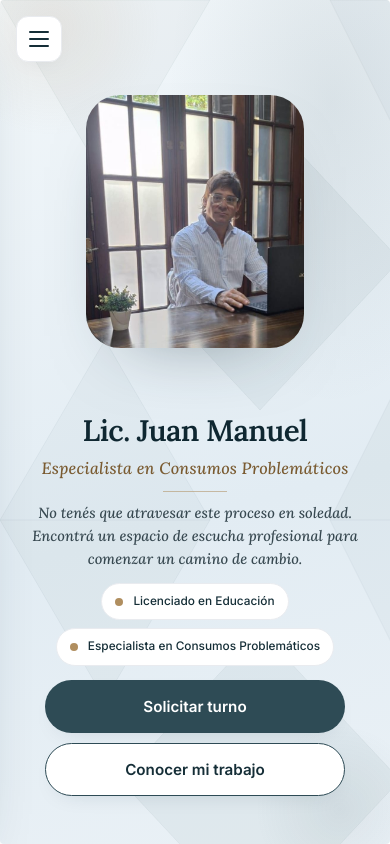
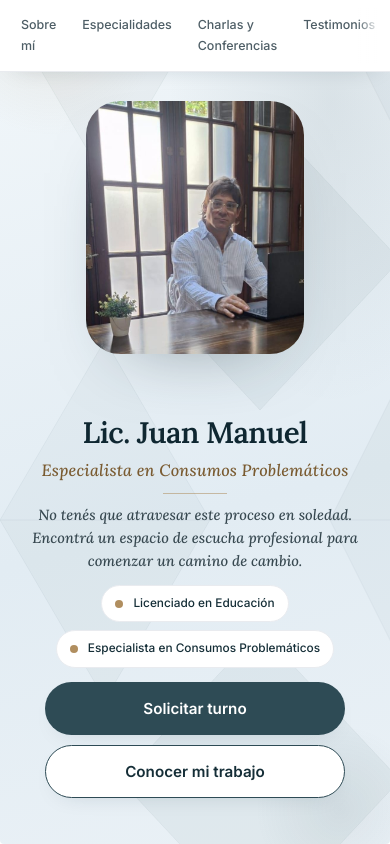
Before and after one commit to braianoertlinger93/juan-manuel-web, a website: page public/index.html in a window 390 px wide. Drawn offline with nearby package versions, Linux system fonts and the light colour scheme; no server answers.

Commit message:
Nav movil: barra superior fija con scroll horizontal, sin hamburguesa

```diff
--- a/public/css/styles.css
+++ b/public/css/styles.css
@@ -1235,17 +1235,66 @@ h1, h2, h3, p { margin: 0; }
   .app { display: block; }
   /* Altura real del viewport móvil (100dvh), sin los cortes de la barra del navegador */
   .app, .main { height: 100vh; height: 100dvh; }
+
+  /* Menú lateral → barra superior fija y compacta (móvil) */
   .sidebar {
     position: fixed;
-    top: 0; left: 0; bottom: 0;
-    width: min(300px, 84vw);
-    transform: translateX(-102%);
-    transition: transform 0.35s cubic-bezier(0.22, 0.61, 0.36, 1);
-    box-shadow: var(--shadow);
+    top: 0; left: 0; right: 0;
+    z-index: 50;
+    width: auto;
+    height: auto;
+    transform: none;
+    flex-direction: column;
+    padding: 8px 10px;
+    border-right: 0;
+    border-bottom: 1px solid var(--line);
+    box-shadow: var(--shadow-sm);
+    overflow: visible;
   }
-  .sidebar.open { transform: none; }
-  .menu-toggle { display: flex; }
-  .section-inner { justify-content: flex-start; padding-top: 88px; }
+  .brand,
+  .sidebar-footer { display: none; }
+  .nav { position: relative; flex: none; width: 100%; }
+  .nav::after {
+    content: "";
+    position: absolute;
+    top: 0; right: 0; bottom: 0;
+    width: 24px;
+    pointer-events: none;
+    background: linear-gradient(to left, var(--surface), rgba(255, 255, 255, 0));
+  }
+  .nav-list {
+    flex-direction: row;
+    flex-wrap: nowrap;
+    justify-content: flex-start;
+    gap: 4px;
+    overflow-x: auto;
+    scroll-behavior: smooth;
+    -webkit-overflow-scrolling: touch;
+    scrollbar-width: none;
+  }
+  .nav-list::-webkit-scrollbar { display: none; }
+  .nav-item {
+    flex: none;
+    justify-content: center;
+    padding: 7px 11px;
+    border-radius: 999px;
+    font-size: 0.78rem;
+    gap: 0;
+  }
+  .nav-num { display: none; }
+  .nav-item::before {
+    left: 18%; right: 18%; top: auto; bottom: 2px;
+    width: auto; height: 2px;
+    border-radius: 2px;
+    transform: scaleX(0);
+  }
+  .nav-item:hover::before { opacity: 0.4; transform: scaleX(1); }
+  .nav-item.active::before { opacity: 1; transform: scaleX(1); }
+
+  .menu-toggle,
+  .sidebar-backdrop { display: none; }
+
+  .section-inner { justify-content: flex-start; padding-top: 72px; }
   .videos-grid { grid-template-columns: repeat(2, 1fr); }
 }
 
@@ -1253,7 +1302,7 @@ h1, h2, h3, p { margin: 0; }
   .about-cards { grid-template-columns: 1fr; }
   .cover-inner {
     gap: 14px;
-    padding-top: clamp(56px, 9vh, 68px);
+    padding-top: clamp(72px, 9vh, 80px);
     padding-bottom: clamp(16px, 2.5vh, 24px);
   }
   .cover-specialty { font-size: clamp(0.95rem, 4.2vw, 1.05rem); gap: 12px; margin-top: 10px; }
```
